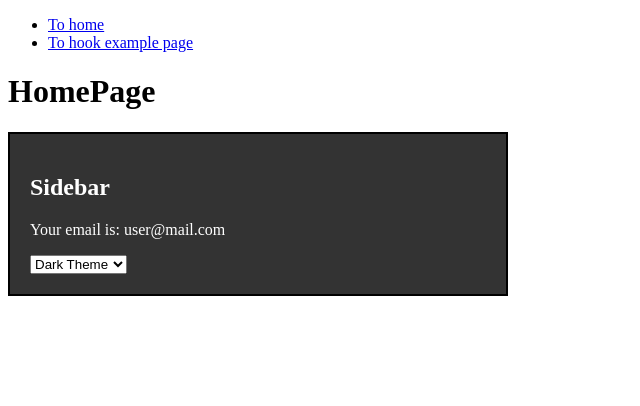
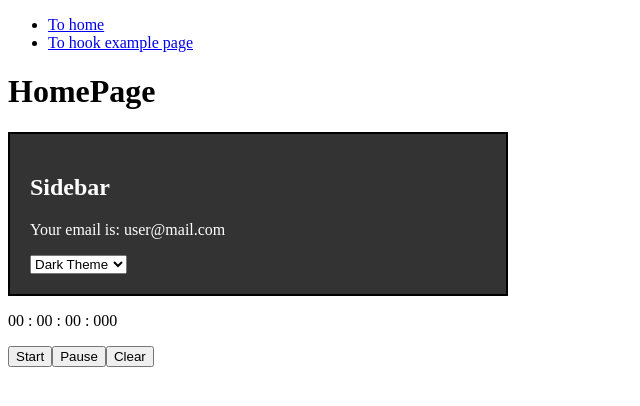
Before and after one commit to fc-fullstack-courses/fd-2023-1-react-app, a React (Create React App) app: page / in a window 1280 px wide. Shown: the top 406 px of the page, without its empty margins (0-640 px from the left). Built offline with nearby package versions, Linux system fonts and the light colour scheme.

Commit message:
Add StopWatch example

```diff
--- /dev/null
+++ b/src/components/StopWatch/index.jsx
@@ -0,0 +1,60 @@
+import React from 'react';
+import { useState, useEffect } from 'react';
+import { format } from 'date-fns';
+
+function StopWatch(props) {
+  const [startTime, setStartTime] = useState(new Date());
+  const [currentTime, setCurrentTime] = useState(new Date());
+  const [differenceTime, setDifferenceTime] = useState(0);
+  const [intervalId, setIntervalId] = useState(null);
+
+  useEffect(() => {
+    return () => {
+      deleteInterval();
+    };
+  }, []);
+
+  function deleteInterval() {
+    if (intervalId) {
+      setIntervalId((intervalId) => {
+        clearInterval(intervalId);
+
+        return null;
+      });
+    }
+  }
+
+  const startTimer = () => {
+    setCurrentTime(new Date());
+    setStartTime(new Date() - differenceTime);
+    if (!intervalId) {
+      const newIntervalId = setInterval(() => setCurrentTime(new Date()), 1);
+      setIntervalId(newIntervalId);
+    }
+  };
+
+  const pauseTimer = () => {
+    deleteInterval();
+    setDifferenceTime(currentTime - startTime);
+  };
+
+  const clearTimer = () => {
+    setStartTime(new Date());
+    setCurrentTime(new Date());
+    setDifferenceTime(0);
+    deleteInterval();
+  };
+
+  return (
+    <>
+      <div>
+        <p>{format(currentTime - startTime, 'HH : mm : ss : SSS')}</p>
+      </div>
+      <button onClick={startTimer}>Start</button>
+      <button onClick={pauseTimer}>Pause</button>
+      <button onClick={clearTimer}>Clear</button>
+    </>
+  );
+}
+
+export default StopWatch;
--- a/src/pages/HomePage/index.jsx
+++ b/src/pages/HomePage/index.jsx
@@ -2,6 +2,7 @@ import React from 'react';
 import GreetingDashboard from '../../components/GreetingDashboard';
 import Header from '../../components/Header';
 import Sidebar from '../../components/Sidebar';
+import StopWatch from '../../components/StopWatch';
 
 const HomePage = (props) => {
   return (
@@ -9,6 +10,7 @@ const HomePage = (props) => {
       <Header />
       <h1>HomePage</h1>
       <Sidebar />
+      <StopWatch />
     </div>
   );
 };
```
